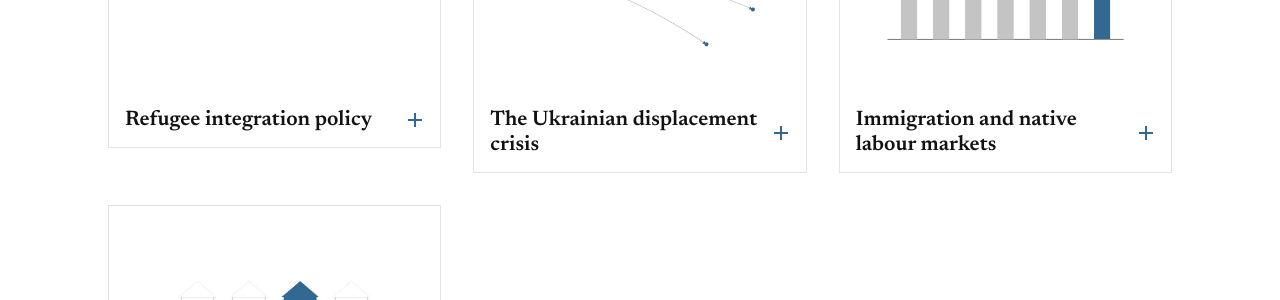
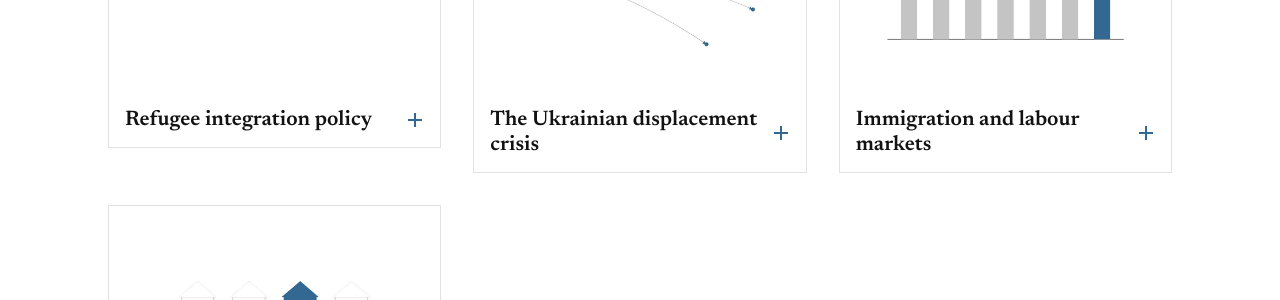
Before and after one commit to mettefoged/mettefoged.github.io, a Jekyll site: the page built from _pages/projects.md, in a window 1280 px wide and 900 px high, scrolled down 450 px. Shown: the part 150-450 px from the top of the window. Built offline with Jekyll 4.4.1, drawn with Linux system fonts in a browser that asks for light colours.

Commit message:
Update project title in projects.yml

```diff
--- a/_data/projects.yml
+++ b/_data/projects.yml
@@ -68,7 +68,7 @@
         - label: "DOI"
           url: "https://www.rfberlin.com/research-insights/why-some-refugees-struggle-to-work/"
 
-- title: "Immigration and native labour markets"
+- title: "Immigration and labour markets"
   photo: "immigration-labour-markets.jpg"
   description: "How immigration affects the wages, employment, and mobility of native workers, and the role of labour-market institutions."
   papers:
```
